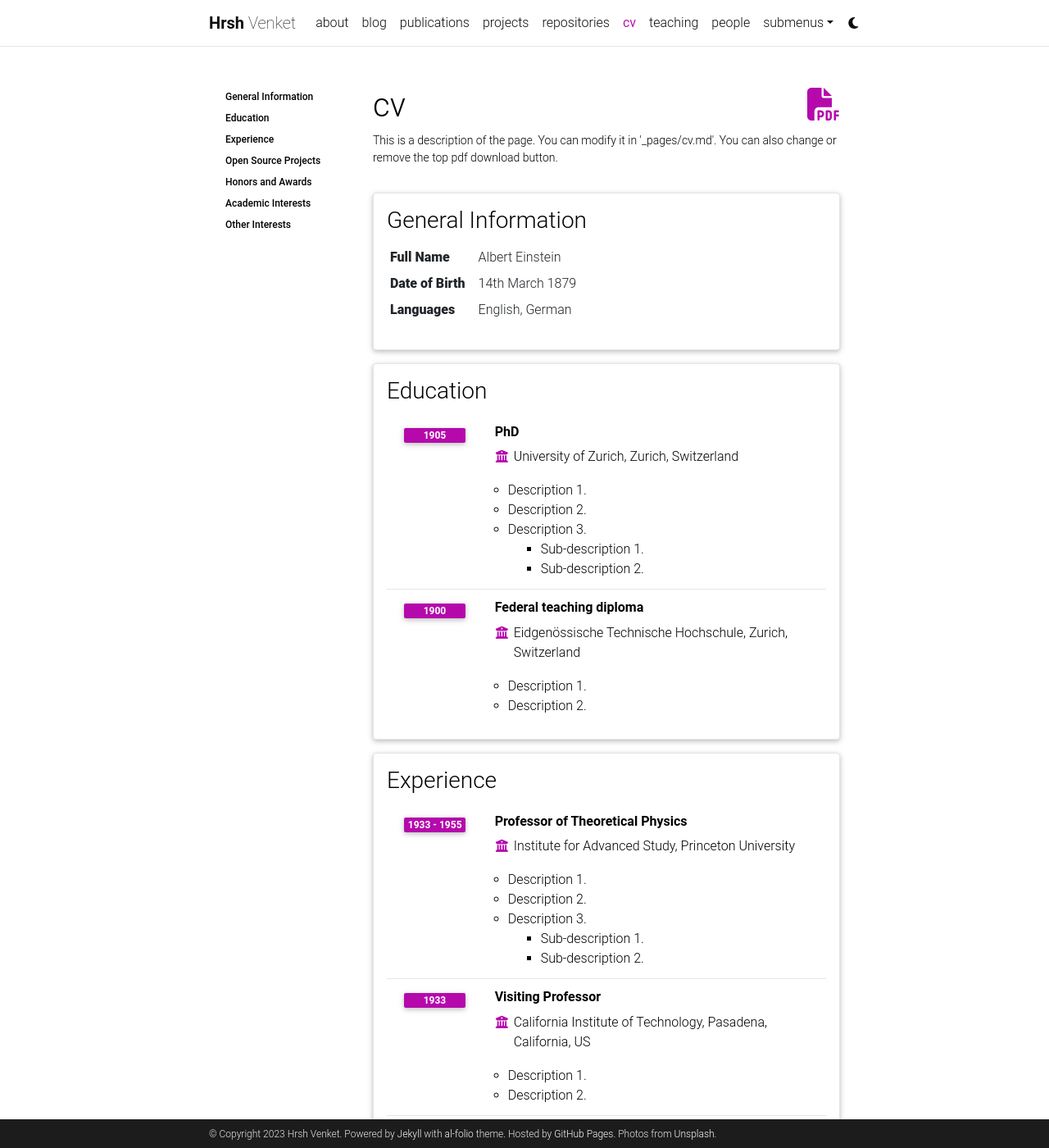
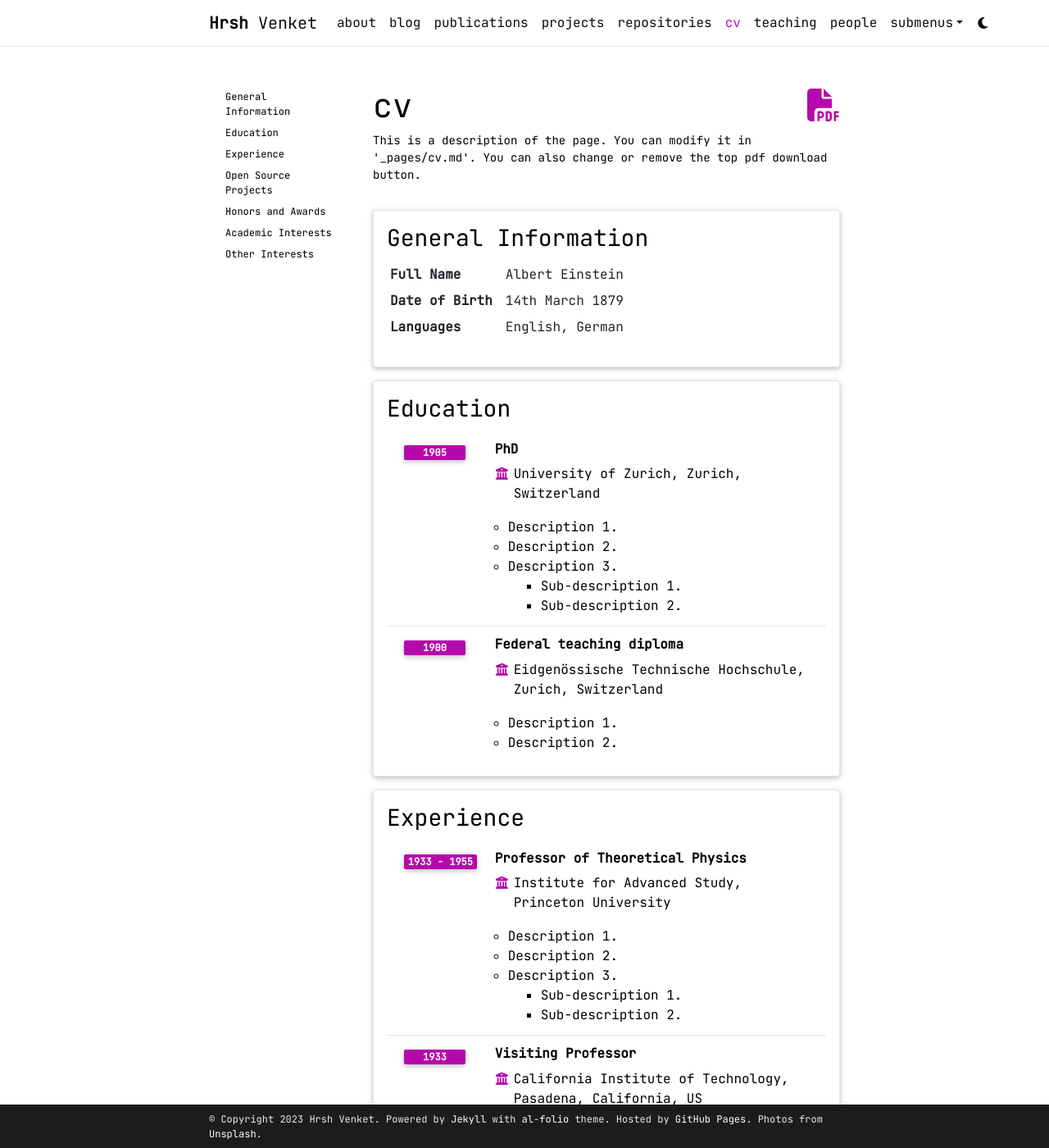
Before and after one commit to Hrsh-Venket/Hrsh-Venket.github.io, a Jekyll site: the page built from _pages/cv.md, in a window 1280 px wide and 1400 px high. Shown: the whole window at 82% size. Built offline with Jekyll 4.4.1, drawn with Linux system fonts in a browser that asks for light colours; comment, search, counter and statistics services are not loaded; a style sheet for code colours, icons or effects is not loaded.

Commit message:
modified:   _sass/_base.scss

```diff
--- a/_sass/_base.scss
+++ b/_sass/_base.scss
@@ -17,6 +17,7 @@
 span,
 strong {
   color: var(--global-text-color);
+  font-family: 'JetBrains Mono', monospace;
 }
 
 hr {
```
